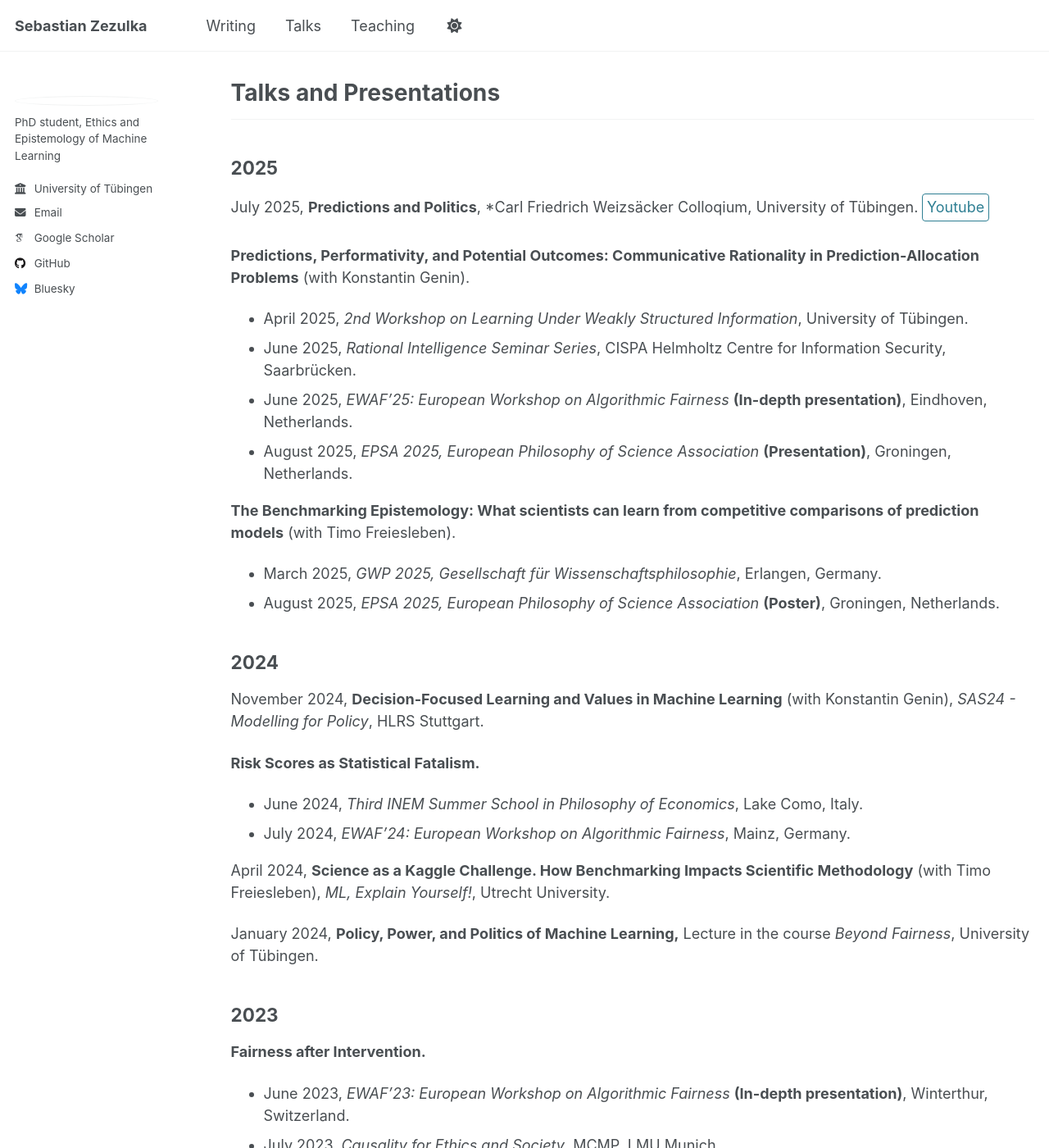
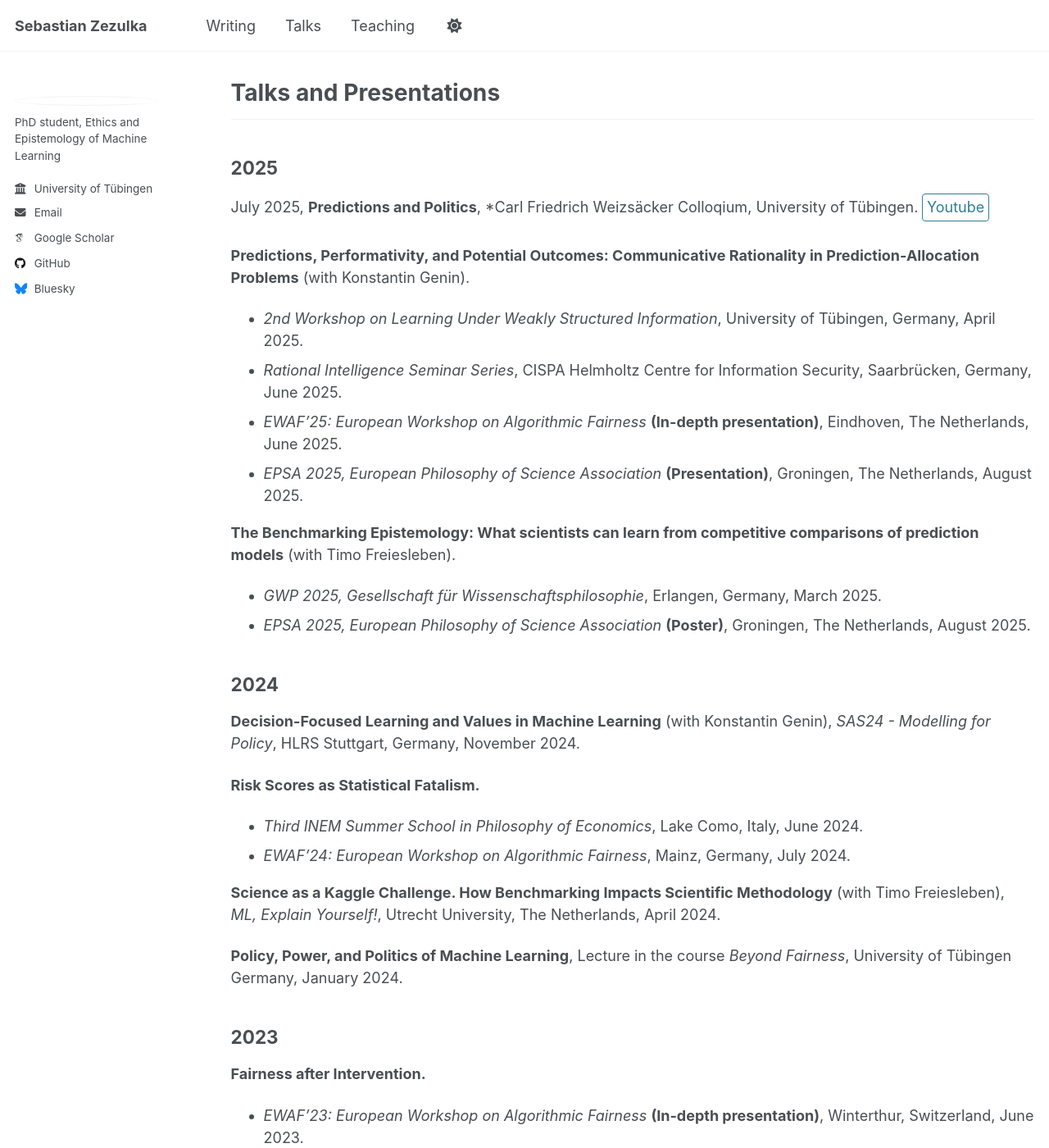
Before and after one commit to sezezulka/sezezulka.github.io, a Jekyll site: the page built from _pages/talks.md, in a window 1280 px wide and 1400 px high. Shown: the whole window at 82% size. Built offline with Jekyll 4.4.1, drawn with Linux system fonts in a browser that asks for light colours; some web fonts are replaced; a script that is not in the unit is left out; some of the changed text lies outside the part shown.

Commit message:
Update talks.md

```diff
--- a/_pages/talks.md
+++ b/_pages/talks.md
@@ -11,33 +11,33 @@ author_profile: true
 July 2025, **Predictions and Politics**, *Carl Friedrich Weizsäcker Colloqium, University of Tübingen. [Youtube](https://www.youtube.com/watch?v=LtEwufTkpZw){: .btn--research}{:target="_blank"}
 
 **Predictions, Performativity, and Potential Outcomes: Communicative Rationality in Prediction-Allocation Problems** (with Konstantin Genin).
-- April 2025, *2nd Workshop on Learning Under Weakly Structured Information*, University of Tübingen.
-- June 2025, *Rational Intelligence Seminar Series*, CISPA Helmholtz Centre for Information Security, Saarbrücken.
-- June 2025, *EWAF'25: European Workshop on Algorithmic Fairness* **(In-depth presentation)**, Eindhoven, Netherlands.
-- August 2025, *EPSA 2025, European Philosophy of Science Association* **(Presentation)**, Groningen, Netherlands.
+- *2nd Workshop on Learning Under Weakly Structured Information*, University of Tübingen, Germany, April 2025.
+- *Rational Intelligence Seminar Series*, CISPA Helmholtz Centre for Information Security, Saarbrücken, Germany, June 2025.
+- *EWAF'25: European Workshop on Algorithmic Fairness* **(In-depth presentation)**, Eindhoven, The Netherlands, June 2025.
+- *EPSA 2025, European Philosophy of Science Association* **(Presentation)**, Groningen, The Netherlands, August 2025.
 
 **The Benchmarking Epistemology: What scientists can learn from competitive comparisons of prediction models** (with Timo Freiesleben).
-- March 2025, *GWP 2025, Gesellschaft für Wissenschaftsphilosophie*, Erlangen, Germany.
-- August 2025, *EPSA 2025, European Philosophy of Science Association* **(Poster)**, Groningen, Netherlands.
+- *GWP 2025, Gesellschaft für Wissenschaftsphilosophie*, Erlangen, Germany, March 2025.
+- *EPSA 2025, European Philosophy of Science Association* **(Poster)**, Groningen, The Netherlands, August 2025.
 
 ## 2024
-November 2024, **Decision-Focused Learning and Values in Machine Learning** (with Konstantin Genin), *SAS24 - Modelling for Policy*, HLRS Stuttgart.
+**Decision-Focused Learning and Values in Machine Learning** (with Konstantin Genin), *SAS24 - Modelling for Policy*, HLRS Stuttgart, Germany, November 2024.
 
 **Risk Scores as Statistical Fatalism.**
-- June 2024, *Third INEM Summer School in Philosophy of Economics*, Lake Como, Italy.
-- July 2024, *EWAF'24: European Workshop on Algorithmic Fairness*, Mainz, Germany.
+- *Third INEM Summer School in Philosophy of Economics*, Lake Como, Italy, June 2024.
+- *EWAF'24: European Workshop on Algorithmic Fairness*, Mainz, Germany, July 2024.
 
-April 2024, **Science as a Kaggle Challenge. How Benchmarking Impacts Scientific Methodology** (with Timo Freiesleben), *ML, Explain Yourself!*, Utrecht University.
+**Science as a Kaggle Challenge. How Benchmarking Impacts Scientific Methodology** (with Timo Freiesleben), *ML, Explain Yourself!*, Utrecht University, The Netherlands, April 2024.
 
-January 2024, **Policy, Power, and Politics of Machine Learning,** Lecture in the course *Beyond Fairness*, University of Tübingen.
+**Policy, Power, and Politics of Machine Learning**, Lecture in the course *Beyond Fairness*, University of Tübingen Germany, January 2024.
 
 ## 2023
 **Fairness after Intervention.**
-- June 2023, *EWAF’23: European Workshop on Algorithmic Fairness* **(In-depth presentation)**, Winterthur, Switzerland.
-- July 2023, *Causality for Ethics and Society*, MCMP, LMU Munich.
+- *EWAF’23: European Workshop on Algorithmic Fairness* **(In-depth presentation)**, Winterthur, Switzerland, June 2023.
+- *Causality for Ethics and Society*, MCMP, LMU Munich, July 2023.
 
 ## 2020
-September 2020, **Towards a Bayesian error statistic**, *Postgraduate Conference “Science & Society”*, London School of Economics (LSE).
+**Towards a Bayesian error statistic**, *Postgraduate Conference “Science & Society”*, London School of Economics (LSE), London, UK, September 2020.
 
 ## 2019
-May 2019, **On democratic authority and the creation of the public sphere,** *think! 2019 - Central European Student Conference in Analytic Philosophy*, University of Bayreuth.
+**On democratic authority and the creation of the public sphere,** *think! 2019 - Central European Student Conference in Analytic Philosophy*, University of Bayreuth, Germany, May 2019.
```
